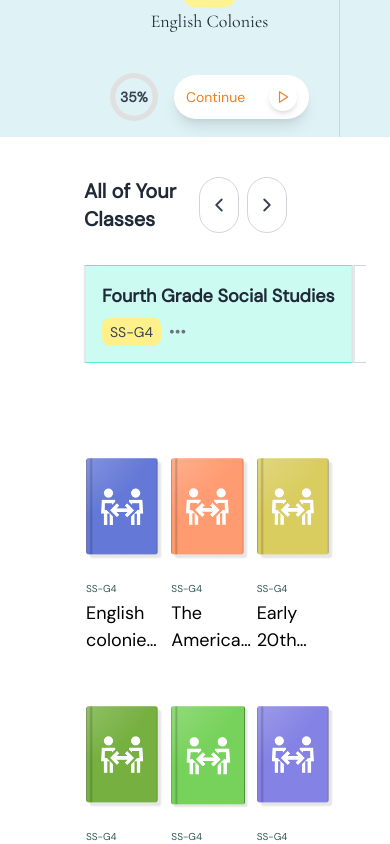
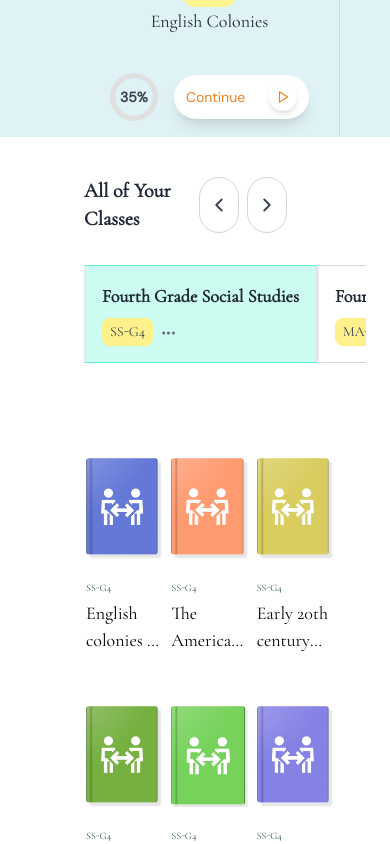
Before and after one commit to pulakkar333/Foundation_learning, a Next.js app: page / in a window 390 px wide. Shown: the part 1480-2324 px from the top of the page. Built offline with nearby package versions, Linux system fonts and the light colour scheme.

Commit message:
responsive

```diff
--- a/src/components/allClasses.tsx
+++ b/src/components/allClasses.tsx
@@ -17,13 +17,12 @@ const ClassCard: React.FC<ClassCardProps> = ({
 }) => {
   return (
     <div
-      className={`border-t border-b py-4 px-4 flex flex-col items-start shadow-sm ${
-        active ? "bg-teal-100 border-teal-300" : "bg-white border-gray-300"
-      }`}
+      className={`border-t border-b py-4 px-4 flex flex-col items-start shadow-sm ${active ? "bg-teal-100 border-teal-300" : "bg-white border-gray-300"}`}
       style={{
         borderLeft: "2px solid #e5e7eb",
         borderRight: "2px solid #e5e7eb",
         flexShrink: 0,
+        fontFamily: "Cormorant Garamond, serif", // Apply font here
       }}
     >
       <h3 className="text-lg font-semibold text-[#1F2937]">{title}</h3>
@@ -53,7 +52,7 @@ const AllClasses: React.FC = () => {
   };
 
   return (
-    <div className="p-6 relative">
+    <div className="p-6 relative" style={{ fontFamily: "Cormorant Garamond, serif" }}> {/* Apply font to parent */}
       <div
         style={{ paddingLeft: "60px", paddingRight: "79px" }}
         className="py-4 mb-4 flex justify-between"
```
